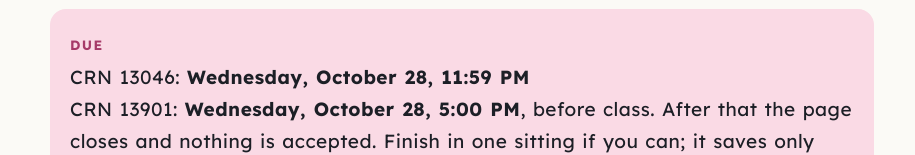
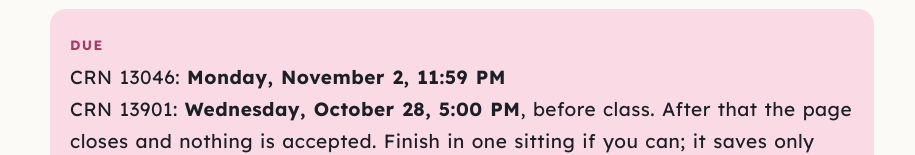
Before and after one commit to Burcinars/Reply-Call-or-Escalate, a plain HTML site: page sim.html in a window 1280 px wide. Shown: the part 1026-1181 px from the top of the page, without its empty margins (178-1093 px from the left). Drawn offline with Linux system fonts and the light colour scheme.

Commit message:
Move CRN 13046 deadline to Monday, November 2, 11:59 PM

```diff
--- a/sim.html
+++ b/sim.html
@@ -110,7 +110,7 @@ var CONFIG = {
   DEADLINE: '2026-10-28T17:00:00-04:00',
   DEADLINE_TEXT: 'Wednesday, October 28, 5:00 PM',
   DUE_NOTE: ', before class',
-  SECTION_DUE: {'13046': {at: '2026-10-28T23:59:00-04:00', text: 'Wednesday, October 28, 11:59 PM', note: ''}},
+  SECTION_DUE: {'13046': {at: '2026-11-02T23:59:00-05:00', text: 'Monday, November 2, 11:59 PM', note: ''}},
   SECTIONS: {'13046': {label:'CRN 13046', sub:'In person · Mon/Wed 12:30'}, '13901': {label:'CRN 13901', sub:'Live online · Mon/Wed 5:30'}}
 };
 var QS = (function(){ try { return new URLSearchParams(location.search); } catch(e){ return {get:function(){return null;}}; } })();
```
